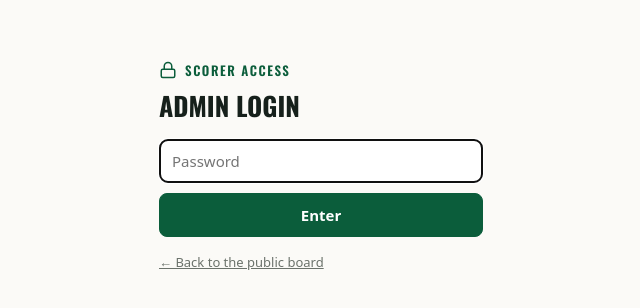
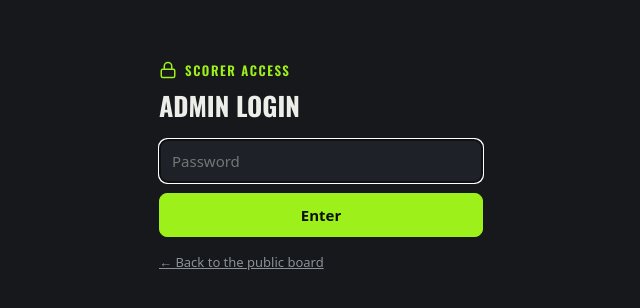
Before and after one commit to asconem/epl-scoreboard, a Next.js app: page /admin in a window 1280 px wide. Shown: the top 308 px of the page, without its empty margins (319-959 px from the left). Built offline with nearby package versions, Linux system fonts and the light colour scheme; no server answers.

Commit message:
change color styling

```diff
--- a/app/globals.css
+++ b/app/globals.css
@@ -1,6 +1,7 @@
-:root { --paper:#FBFAF7; }
+:root { --paper:#16181C; }
 * { box-sizing: border-box; }
 html, body { margin:0; padding:0; background:var(--paper); }
-body { font-family: system-ui, -apple-system, "Segoe UI", Roboto, sans-serif; color:#16201B; }
+body { font-family: system-ui, -apple-system, "Segoe UI", Roboto, sans-serif; color:#EDEDEA; }
 input, select, button, textarea { font-family: inherit; }
 a { color: inherit; }
+input[type="number"] { color-scheme: dark; }
--- a/components/AdminClient.jsx
+++ b/components/AdminClient.jsx
@@ -24,21 +24,21 @@ export default function AdminClient({ authed }) {
 
   const OSW = "'Oswald', system-ui, sans-serif";
   return (
-    <div style={{ maxWidth: 360, margin: "60px auto", padding: "0 18px", fontFamily: "system-ui, sans-serif", color: "#16201B" }}>
-      <div style={{ display: "flex", alignItems: "center", gap: 8, color: "#0B5D3B", marginBottom: 6 }}>
+    <div style={{ maxWidth: 360, margin: "60px auto", padding: "0 18px", fontFamily: "system-ui, sans-serif", color: "#EDEDEA" }}>
+      <div style={{ display: "flex", alignItems: "center", gap: 8, color: "#9EF01A", marginBottom: 6 }}>
         <Lock size={18} /><span style={{ fontFamily: OSW, fontWeight: 600, letterSpacing: ".12em", textTransform: "uppercase", fontSize: 13 }}>Scorer access</span>
       </div>
       <h1 style={{ fontFamily: OSW, fontWeight: 700, fontSize: 26, textTransform: "uppercase", margin: "0 0 14px" }}>Admin login</h1>
       <form onSubmit={submit}>
         <input type="password" value={pw} onChange={e => setPw(e.target.value)} placeholder="Password" autoFocus
-          style={{ width: "100%", padding: "11px 12px", fontSize: 15, borderRadius: 8, border: `1px solid ${err ? "#A32D2D" : "#BFC4BC"}`, background: "#fff", marginBottom: 10 }} />
+          style={{ width: "100%", padding: "11px 12px", fontSize: 15, borderRadius: 8, border: `1px solid ${err ? "#FF6B5E" : "#3A404A"}`, background: "#1E2127", color: "#EDEDEA", marginBottom: 10 }} />
         <button type="submit" disabled={busy}
-          style={{ width: "100%", padding: "11px 12px", fontSize: 15, fontWeight: 600, borderRadius: 8, border: "1px solid #0B5D3B", background: "#0B5D3B", color: "#fff", cursor: "pointer" }}>
+          style={{ width: "100%", padding: "11px 12px", fontSize: 15, fontWeight: 600, borderRadius: 8, border: "1px solid #9EF01A", background: "#9EF01A", color: "#0C1005", cursor: "pointer" }}>
           {busy ? "Checking…" : "Enter"}
         </button>
-        {err && <div style={{ color: "#A32D2D", fontSize: 13, marginTop: 8 }}>Wrong password.</div>}
+        {err && <div style={{ color: "#FF6B5E", fontSize: 13, marginTop: 8 }}>Wrong password.</div>}
       </form>
-      <a href="/" style={{ display: "inline-block", marginTop: 16, fontSize: 13, color: "#6B726B" }}>← Back to the public board</a>
+      <a href="/" style={{ display: "inline-block", marginTop: 16, fontSize: 13, color: "#8B9199" }}>← Back to the public board</a>
     </div>
   );
 }
--- a/components/BoardClient.jsx
+++ b/components/BoardClient.jsx
@@ -5,9 +5,9 @@ import { CLUBS, CMAP, CODE, computeScores, rankStables, upsetGap, matchResult, i
 import { OWNERS, configProblems } from "@/lib/pool-config";
 
 const C = {
-  paper: "#FBFAF7", ink: "#16201B", pitch: "#0B5D3B", line: "#DCD8CF",
-  lineStrong: "#BFC4BC", muted: "#6B726B", gold: "#B5791A", goldBg: "#F6ECD6", white: "#FFFFFF",
-  ghost: "#5E5A6E",
+  paper: "#16181C", ink: "#EDEDEA", pitch: "#9EF01A", line: "#2A2E35",
+  lineStrong: "#3A404A", muted: "#8B9199", gold: "#E0A93B", goldBg: "#2A2415", white: "#1E2127",
+  ghost: "#9A93B5", onAccent: "#0C1005", relegate: "#FF6B5E",
 };
 const OSW = "'Oswald', system-ui, sans-serif";
 const MONO = "ui-monospace, Menlo, Consolas, monospace";
@@ -186,7 +186,7 @@ export default function BoardClient({ admin }) {
   const btn = { fontFamily: "inherit", fontSize: 14, padding: "9px 14px", borderRadius: 8, border: `1px solid ${C.lineStrong}`, background: C.white, color: C.ink, cursor: "pointer", fontWeight: 500 };
   const sel = { fontFamily: "inherit", fontSize: 14, padding: "9px 10px", borderRadius: 8, border: `1px solid ${C.lineStrong}`, background: C.white, color: C.ink, width: "100%" };
   const tierBadge = (t) => (
-    <span style={{ fontFamily: MONO, fontSize: 10, color: C.white, background: t === 1 ? C.pitch : C.muted, borderRadius: 4, padding: "1px 5px" }}>{t ? `T${t}` : "T?"}</span>
+    <span style={{ fontFamily: MONO, fontSize: 10, color: t === 1 ? C.onAccent : C.paper, background: t === 1 ? C.pitch : C.muted, borderRadius: 4, padding: "1px 5px" }}>{t ? `T${t}` : "T?"}</span>
   );
 
   if (loading) return <div style={{ padding: 40, color: C.muted }}>Loading the board…</div>;
@@ -251,7 +251,7 @@ export default function BoardClient({ admin }) {
 
                 if (admin && isEditing) {
                   return (
-                    <div key={m.id} style={{ display: "flex", alignItems: "center", gap: 8, padding: "7px 0", borderBottom: `1px dotted ${C.line}`, fontSize: 14, background: "#F3F7F4" }}>
+                    <div key={m.id} style={{ display: "flex", alignItems: "center", gap: 8, padding: "7px 0", borderBottom: `1px dotted ${C.line}`, fontSize: 14, background: "#20261A" }}>
                       <span style={{ flex: 1, textAlign: "right", fontWeight: 600 }}>{m.a}</span>
                       <input type="number" min="0" autoFocus value={ega} onChange={e => setEga(e.target.value)}
                         onKeyDown={e => { if (e.key === "Enter") saveRowScore(m); if (e.key === "Escape") cancelEdit(); }}
@@ -262,7 +262,7 @@ export default function BoardClient({ admin }) {
                         style={{ fontFamily: MONO, fontSize: 15, width: 38, textAlign: "center", padding: "4px 2px", borderRadius: 6, border: `1px solid ${C.lineStrong}`, background: C.white, color: C.ink }} />
                       <span style={{ flex: 1, fontWeight: 600 }}>{m.b}</span>
                       <button onClick={() => saveRowScore(m)} disabled={!(parseInt(ega, 10) >= 0 && parseInt(egb, 10) >= 0)}
-                        style={{ ...btn, padding: "4px 9px", fontSize: 12, background: C.pitch, color: C.white, borderColor: C.pitch }}>Save</button>
+                        style={{ ...btn, padding: "4px 9px", fontSize: 12, background: C.pitch, color: C.onAccent, borderColor: C.pitch }}>Save</button>
                       <X size={15} color={C.muted} style={{ cursor: "pointer", flex: "none" }} onClick={cancelEdit} />
                     </div>
                   );
@@ -360,7 +360,7 @@ export default function BoardClient({ admin }) {
           <div style={{ borderTop: `1px solid ${C.line}`, padding: "6px 12px 10px" }}>
             {scores.table.map((r, i) => {
               const pos = i + 1;
-              const zone = pos === 1 ? C.gold : pos <= 4 ? C.pitch : pos >= 18 ? "#A32D2D" : "transparent";
+              const zone = pos === 1 ? C.gold : pos <= 4 ? C.pitch : pos >= 18 ? C.relegate : "transparent";
               const c = CMAP[r.club];
               return (
                 <div key={r.club} style={{ display: "flex", alignItems: "center", gap: 8, padding: "3px 0", borderBottom: `1px dotted ${C.line}`, fontSize: 13 }}>
@@ -383,7 +383,7 @@ export default function BoardClient({ admin }) {
         <div style={{ marginTop: 22, border: `1px solid ${C.line}`, borderRadius: 10, background: C.white, padding: 14 }}>
           <div style={{ fontFamily: OSW, fontWeight: 600, textTransform: "uppercase", letterSpacing: ".12em", fontSize: 13, color: C.pitch, marginBottom: 10 }}>Scorer tools</div>
 
-          <button onClick={syncResults} disabled={syncing} style={{ ...btn, width: "100%", display: "flex", alignItems: "center", justifyContent: "center", gap: 8, background: C.pitch, color: C.white, borderColor: C.pitch, opacity: syncing ? 0.7 : 1 }}>
+          <button onClick={syncResults} disabled={syncing} style={{ ...btn, width: "100%", display: "flex", alignItems: "center", justifyContent: "center", gap: 8, background: C.pitch, color: C.onAccent, borderColor: C.pitch, opacity: syncing ? 0.7 : 1 }}>
             <DownloadCloud size={15} /> {syncing ? "Syncing…" : "Sync fixtures & results"}
           </button>
           <div style={{ fontSize: 11, color: C.muted, margin: "6px 0 4px", textAlign: "center" }}>Pulls fixtures and finished scores from football-data.org. To enter or correct a score by hand, tap its fixture in the matchweek panel above — your hand-entered scores are never overwritten by a sync.</div>
@@ -413,14 +413,14 @@ export default function BoardClient({ admin }) {
           </div>
 
           {flash &&
-            <div style={{ marginTop: 10, padding: "8px 11px", borderRadius: 8, fontSize: 13, fontWeight: 500, background: flash.upset ? C.goldBg : "#E9F1EC", color: flash.upset ? C.gold : C.pitch, display: "flex", alignItems: "center", gap: 7 }}>
+            <div style={{ marginTop: 10, padding: "8px 11px", borderRadius: 8, fontSize: 13, fontWeight: 500, background: flash.upset ? C.goldBg : "#1C2618", color: flash.upset ? C.gold : C.pitch, display: "flex", alignItems: "center", gap: 7 }}>
               {flash.upset && <Zap size={15} />} {flash.text}
             </div>}
 
           <div style={{ display: "flex", alignItems: "center", gap: 8, marginTop: 16, paddingTop: 12, borderTop: `1px solid ${C.line}` }}>
             <Flag size={14} color={seasonComplete ? C.gold : C.muted} />
             <span style={{ flex: 1, fontSize: 13 }}>Season complete — apply milestones</span>
-            <button onClick={toggleComplete} style={{ ...btn, padding: "5px 12px", fontSize: 12, background: seasonComplete ? C.gold : C.white, color: seasonComplete ? C.white : C.ink, borderColor: seasonComplete ? C.gold : C.lineStrong }}>
+            <button onClick={toggleComplete} style={{ ...btn, padding: "5px 12px", fontSize: 12, background: seasonComplete ? C.gold : C.white, color: seasonComplete ? C.onAccent : C.ink, borderColor: seasonComplete ? C.gold : C.lineStrong }}>
               {seasonComplete ? "On" : "Off"}
             </button>
           </div>
```
